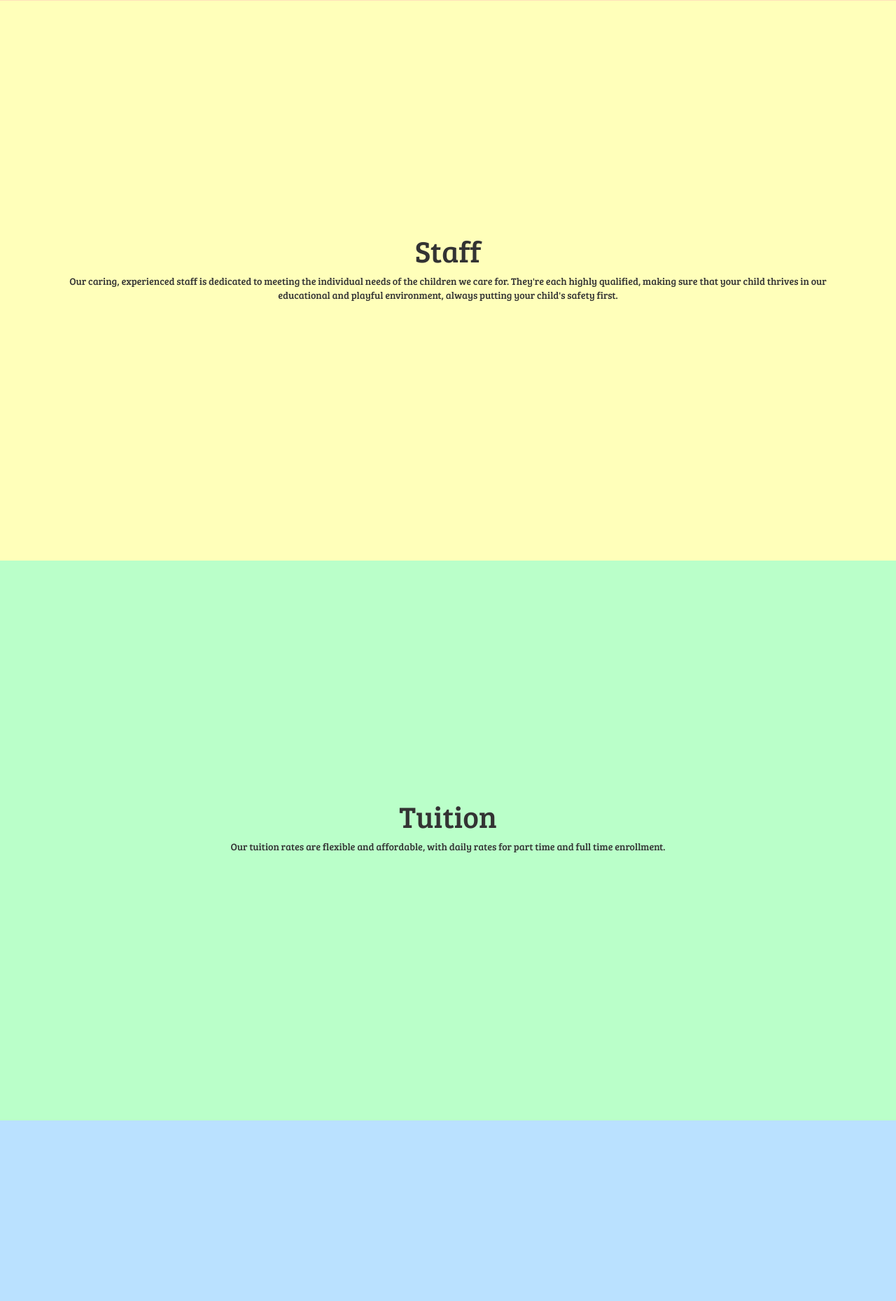
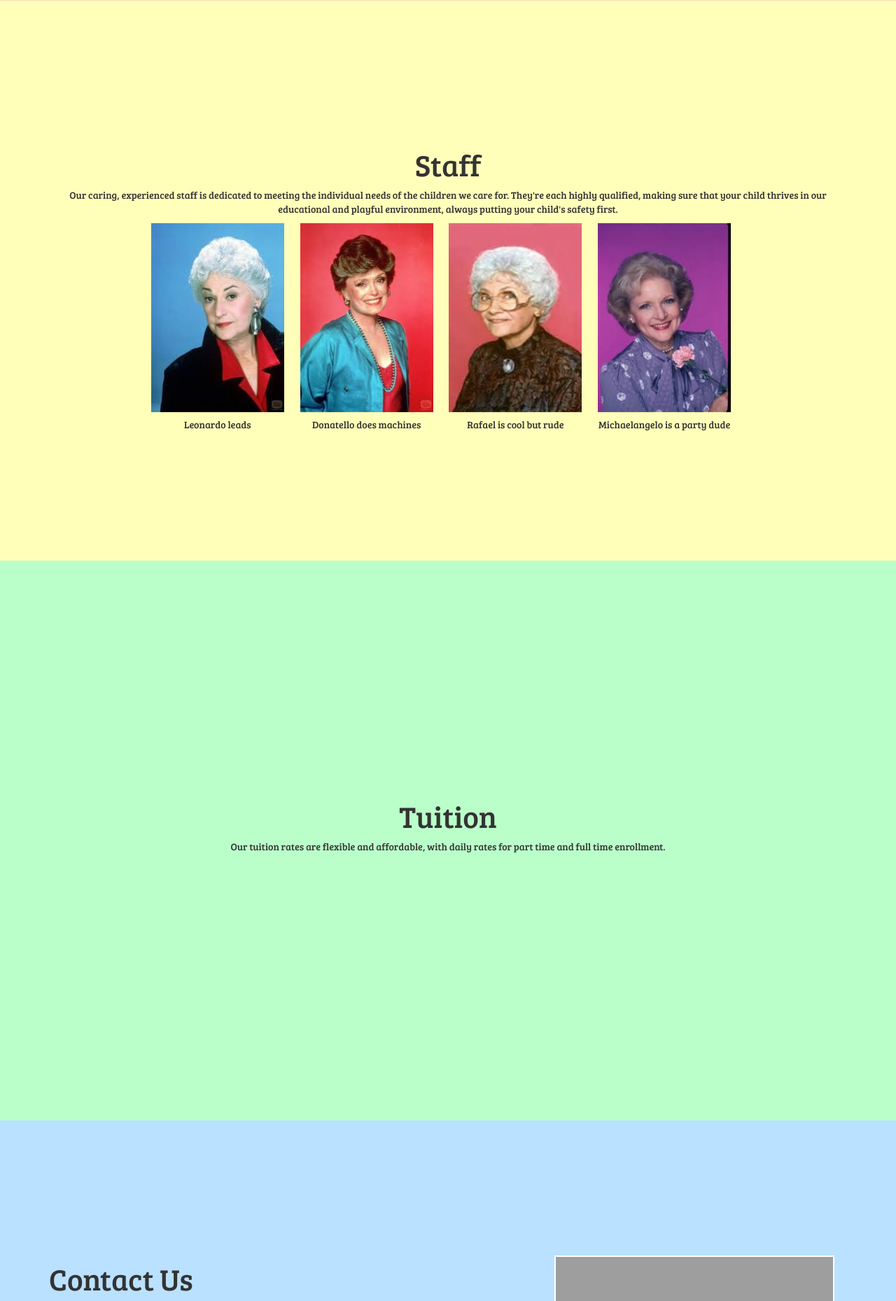
Before and after one commit to Makillya/SmallDimensions, a Django app: page / in a window 1280 px wide. Shown: the part 2399-4258 px from the top of the page at 70% size. Run offline with Django 3.2, Linux system fonts and the light colour scheme; a map, chart or similar area stays blank; some libraries are stand-ins or nearby versions; grey boxes are pictures that could not be loaded.

Commit message:
finished integrating google maps feature

```diff
--- a/SmallDimensions/settings.py
+++ b/SmallDimensions/settings.py
@@ -18,6 +18,8 @@ BASE_DIR = os.path.dirname(os.path.dirname(os.path.abspath(__file__)))
 
 # Quick-start development settings - unsuitable for production
 # See https://docs.djangoproject.com/en/1.11/howto/deployment/checklist/
+
+GOOGLE_API_KEY = os.environ['GOOGLE_API_KEY']
 
 # SECURITY WARNING: keep the secret key used in production secret!
 SECRET_KEY = '9z1ny#d-xck7a42+pd@za)e_i2flzph%4ym%o3)5mk!&pt2l7$'
--- a/loginreg/static/loginreg/css/scrolling-nav.css
+++ b/loginreg/static/loginreg/css/scrolling-nav.css
@@ -164,6 +164,17 @@ of those sections to manage the look and feel of the site. */
     background: #ffffba;
 }
 
+.staff-unit {
+    display: inline-block;
+    margin-right: 20px;
+}
+
+.staff-unit img {
+    height: 270px;
+    width: 190px;
+    margin-bottom: 8px;
+}
+
 
 /* ------------- Tuition Section ------------ */
 .tuition-section {
@@ -184,12 +195,29 @@ of those sections to manage the look and feel of the site. */
 
 #contact-left {
     display: inline-block;
+    vertical-align: top;
+    margin-right: 10px;
+}
+
+#contact-left h1 {
+    margin-top: 10px;
+}
+
+#contact-left img {
+    height: 345px;
+    width: 310px;
 }
 
 #contact-middle {
     display: inline-block;
+    margin-right: 10px;
+    vertical-align: top;
+    margin-top: 100px;
 }
 
-#map {
+ #map {
+    height: 427px;
+    width: 400px;
     display: inline-block;
+    border: 2px solid white;
 }
--- a/loginreg/templates/loginreg/index.html
+++ b/loginreg/templates/loginreg/index.html
@@ -164,6 +164,22 @@
           <div class="col-lg-12">
             <h1>Staff</h1>
             <p>Our caring, experienced staff is dedicated to meeting the individual needs of the children we care for. They're each highly qualified, making sure that your child thrives in our educational and playful environment, always putting your child's safety first.</p>
+            <div id="jen" class="staff-unit">
+              <img class="staff-pic" src="../../static/loginreg/images/jen.jpeg" alt="">
+              <p>Leonardo leads</p>
+            </div>
+            <div id="paola" class="staff-unit">
+              <img class="staff-pic" src="../../static/loginreg/images/paola.jpeg" alt="">
+              <p>Donatello does machines</p>
+            </div>
+            <div id="estela" class="staff-unit">
+              <img class="staff-pic" src="../../static/loginreg/images/estela.jpeg" alt="">
+              <p>Rafael is cool but rude</p>
+            </div>
+            <div id="brittany" class="staff-unit">
+              <img class="staff-pic" src="../../static/loginreg/images/brittany.jpeg" alt="">
+              <p>Michaelangelo is a party dude</p>
+            </div>
           </div>
         </div>
       </div>
@@ -191,14 +207,28 @@
               <img src="../../static/loginreg/images/daycare_stock.jpg" alt="">
             </div>
             <div id="contact-middle">
-              <p><strong>ADDRESS --</strong> 11504 NE 19th St, Bellevue, WA 98004</p>
-              <p><strong>PHONE --</strong> 425-453-1216</p>
-              <p><strong>EMAIL --</strong> smalldimensions3@gmail.com</p>
-              <p><strong>HOURS --</strong> MON-FRI: 7:00AM - 6:00PM    SAT-SUN: Closed</p>
+              <h4><strong>ADDRESS --</strong> 11504 NE 19th St, Bellevue, WA 98004</h4>
+              <h4><strong>PHONE --</strong> 425-453-1216</h4>
+              <h4><strong>EMAIL --</strong> smalldimensions3@gmail.com</h4>
+              <h4><strong>HOURS --</strong> MON-FRI: 7:00AM - 6:00PM</h4>
+              <h4>SAT-SUN: Closed</h4>
 
               <h3>Schedule A Tour Today!</h3>
             </div>
-            <div id="map">Map API goes here</div>
+            <div id="map"></div>
+              <script>
+                function initMap() {
+                  var uluru = {lat: 47.627378, lng: -122.186577};
+                  var map = new google.maps.Map(document.getElementById('map'), {
+                    zoom: 14,
+                    center: uluru
+                  });
+                  var marker = new google.maps.Marker({
+                    position: uluru,
+                    map: map
+                  });
+                }
+              </script>
 
           </div>
         </div>
@@ -215,5 +245,8 @@
     <script src="../../static/loginreg/js/jquery.easing.min.js"></script>
     <script src="../../static/loginreg/js/scrolling-nav.js"></script>
 
+    <!-- Google API Map JavaScript -->
+    <script async defer src="https://maps.googleapis.com/maps/api/js?key={{ GOOGLE_API_KEY }}&callback=initMap"></script>
+
   </body>
 </html>
```
Also changed, not shown: loginreg/static/loginreg/images/brittany.jpeg (added), loginreg/static/loginreg/images/estela.jpeg (added), loginreg/static/loginreg/images/jen.jpeg (added), loginreg/static/loginreg/images/paola.jpeg (added), 2 other files.
